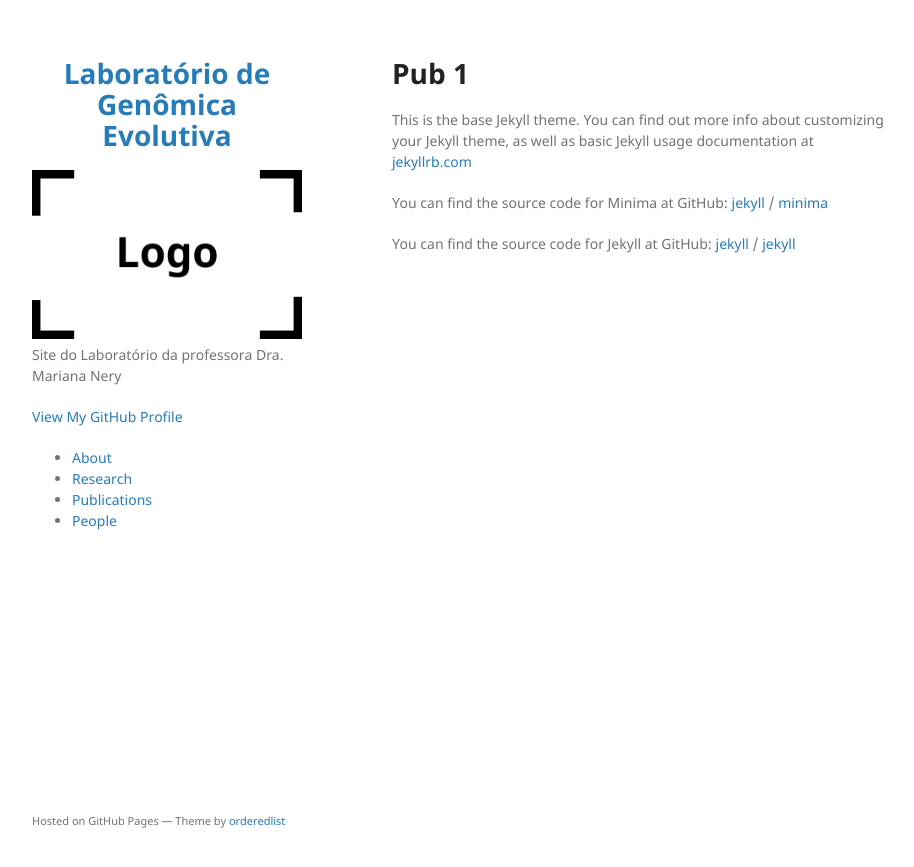
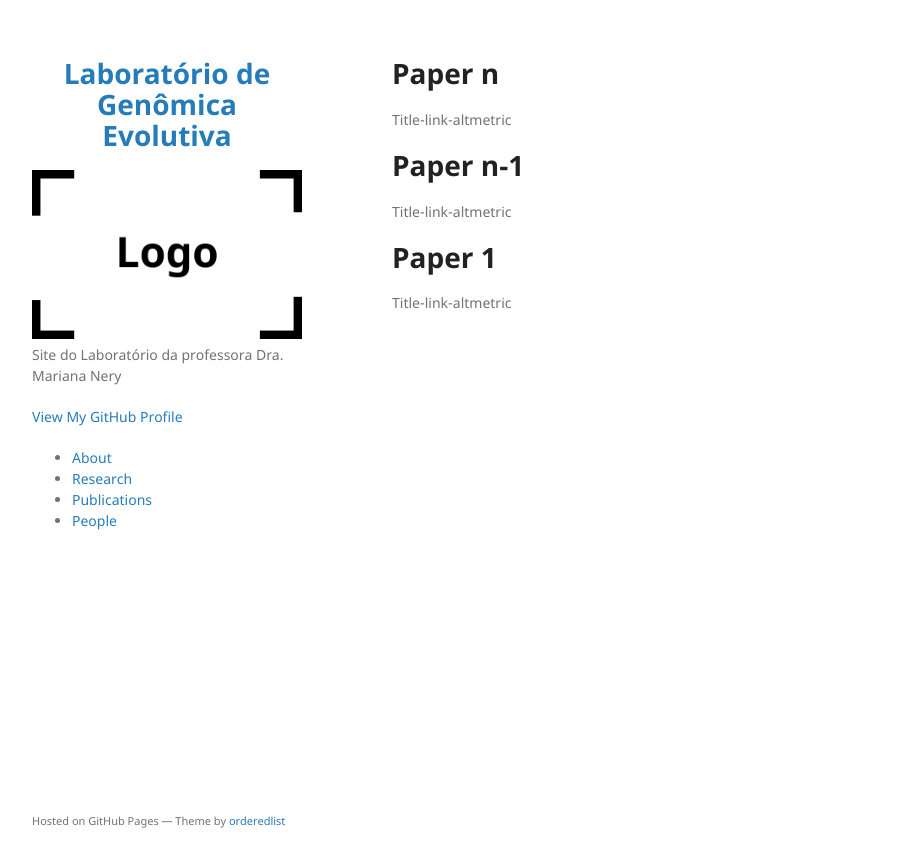
Before and after one commit to lgeunicamp/lgeunicamp.github.io, a Jekyll site: the page built from publications.md, in a window 1280 px wide. Shown: the top 867 px of the page, without its empty margins (178-1092 px from the left). Built offline with Jekyll 4.4.1, drawn with Linux system fonts in a browser that asks for light colours.

Commit message:
Update publications.md

```diff
--- a/publications.md
+++ b/publications.md
@@ -3,16 +3,11 @@ layout: default
 title: Publications
 permalink: /publications/
 ---
-# Pub 1
-This is the base Jekyll theme. You can find out more info about customizing your Jekyll theme, as well as basic Jekyll usage documentation at [jekyllrb.com](https://jekyllrb.com/)
+# Paper n
+Title-link-altmetric
 
-You can find the source code for Minima at GitHub:
-[jekyll][jekyll-organization] /
-[minima](https://github.com/jekyll/minima)
+# Paper n-1
+Title-link-altmetric
 
-You can find the source code for Jekyll at GitHub:
-[jekyll][jekyll-organization] /
-[jekyll](https://github.com/jekyll/jekyll)
-
-
-[jekyll-organization]: https://github.com/jekyll
+# Paper 1
+Title-link-altmetric
```
